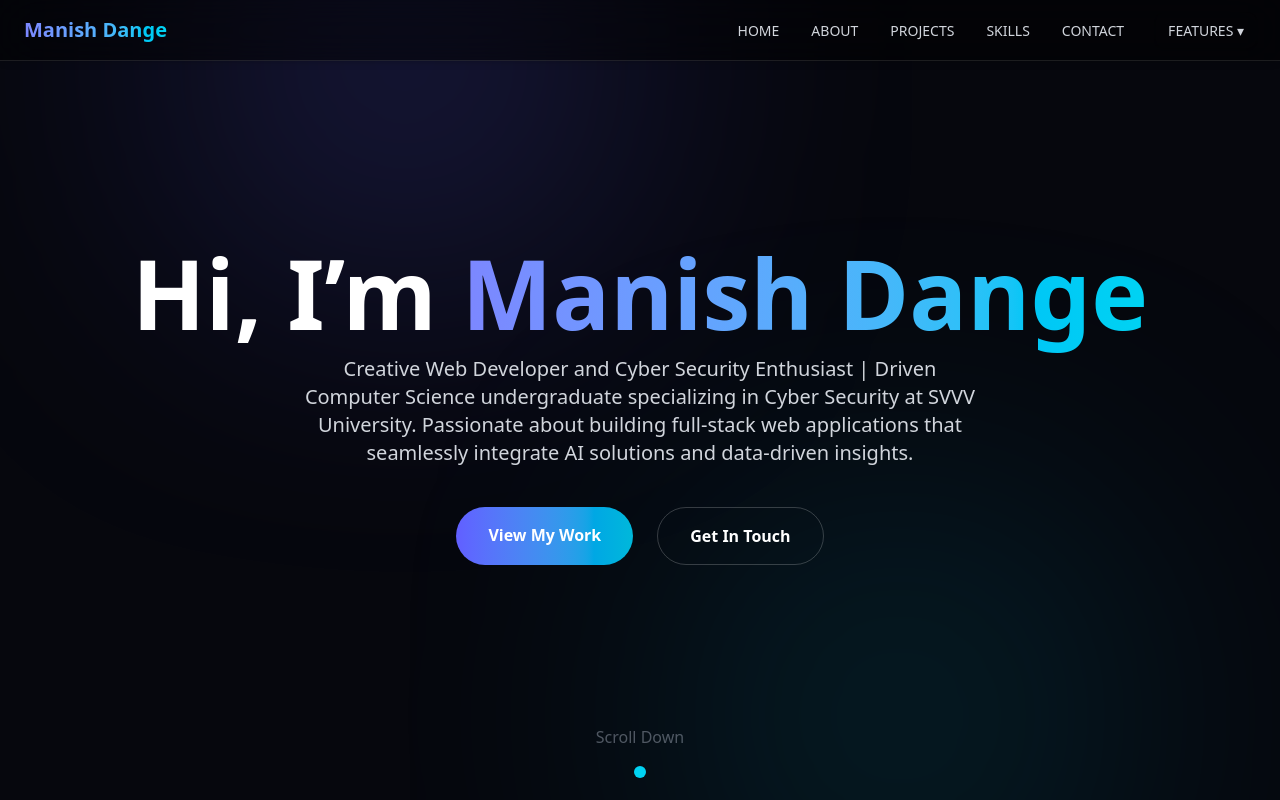
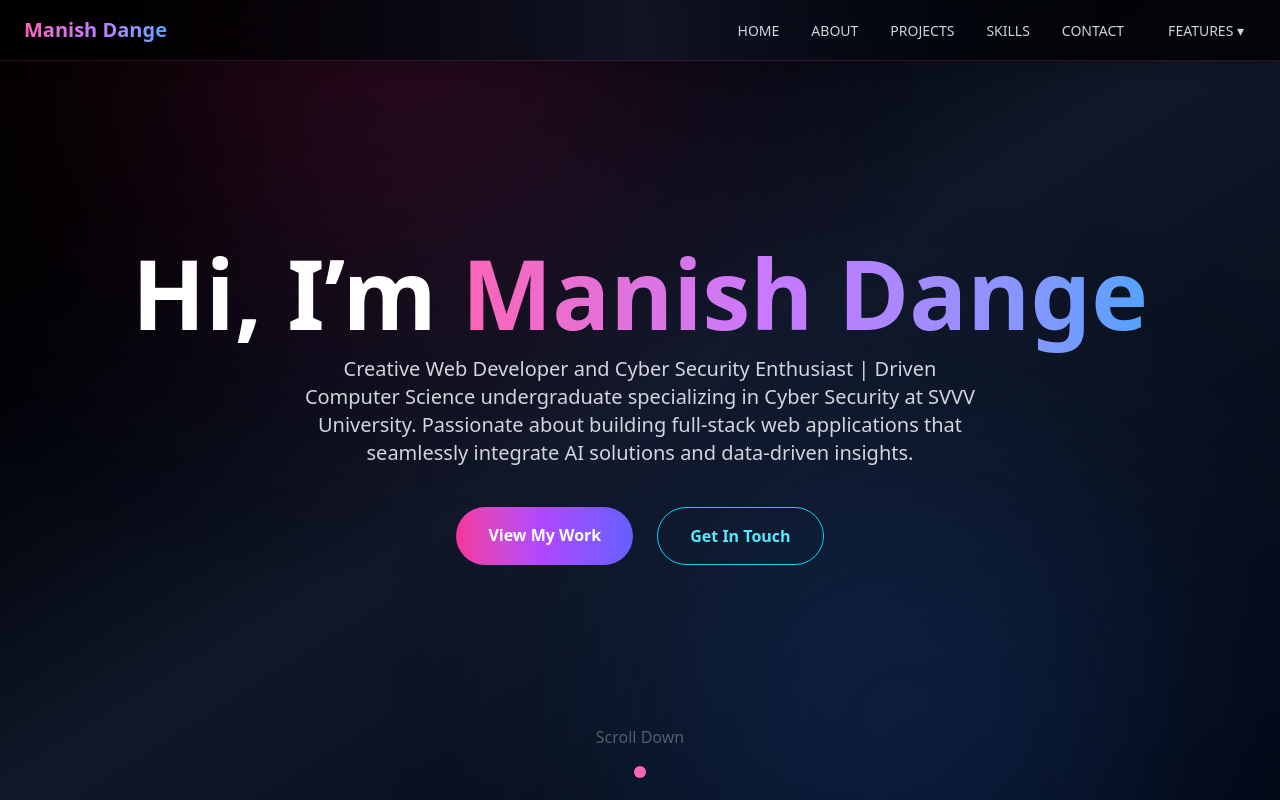
Before and after one commit to manish780386/Portfolio, a React (Vite) app: page / in a window 1280 px wide. Shown: the top 800 px of the page. Built offline with nearby package versions, Linux system fonts and the light colour scheme.

Commit message:
Updated project

```diff
--- a/src/App.jsx
+++ b/src/App.jsx
@@ -41,18 +41,29 @@ function Navbar() {
       initial={{ y: -100, opacity: 0 }}
       animate={{ y: 0, opacity: 1 }}
       transition={{ type: "spring", stiffness: 120, damping: 14 }}
-      className="fixed top-0 w-full z-50 bg-black/50 backdrop-blur-xl border-b border-white/10 shadow-md"
+      className="fixed top-0 w-full z-50
+      bg-gradient-to-r from-black/80 via-gray-900/80 to-black/80
+      backdrop-blur-xl border-b border-pink-500/20 shadow-lg"
     >
       <div className="max-w-7xl mx-auto px-6 py-4 flex justify-between items-center">
+
+        {/* LOGO */}
         <motion.span
-          className="text-xl font-black bg-gradient-to-r from-indigo-400 to-cyan-400 bg-clip-text text-transparent cursor-pointer"
-          whileHover={{ scale: 1.1, rotate: [0, 5, -5, 0] }}
+          className="text-xl font-black
+          bg-gradient-to-r from-pink-400 via-purple-400 to-blue-400
+          bg-clip-text text-transparent cursor-pointer"
+          whileHover={{
+            scale: 1.1,
+            rotate: [0, 5, -5, 0],
+            textShadow: "0px 0px 20px rgba(255,0,255,0.8)"
+          }}
           transition={{ type: "spring", stiffness: 300, damping: 12 }}
         >
           Manish Dange
         </motion.span>
 
         <div className="hidden md:flex gap-8 items-center">
+
           {links.map((l) => (
             <motion.div key={l}>
               <Link
@@ -60,12 +71,13 @@ function Navbar() {
                 smooth
                 offset={-80}
                 duration={600}
-                className="relative text-sm text-gray-300 cursor-pointer"
+                className="relative text-sm text-gray-300 cursor-pointer
+                hover:text-pink-400 transition duration-300"
               >
                 {l.toUpperCase()}
                 <motion.span
-                  layoutId="underline"
-                  className="absolute left-0 bottom-0 w-full h-[2px] bg-cyan-400 rounded"
+                  className="absolute left-0 -bottom-1 w-full h-[2px]
+                  bg-gradient-to-r from-pink-400 to-blue-400 rounded"
                   initial={{ scaleX: 0 }}
                   whileHover={{ scaleX: 1 }}
                   transition={{ type: "spring", stiffness: 300, damping: 20 }}
@@ -81,8 +93,15 @@ function Navbar() {
             onHoverEnd={() => setOpenFeatures(false)}
           >
             <motion.span
-              className="cursor-pointer text-sm text-gray-300 px-3 py-2 rounded-lg hover:text-cyan-400 hover:bg-white/10 shadow-sm transition-all"
-              whileHover={{ scale: 1.05, textShadow: "0 0 10px #00ffff" }}
+              className="cursor-pointer text-sm text-gray-300
+              px-3 py-2 rounded-lg
+              hover:text-pink-400
+              hover:bg-white/5
+              transition-all"
+              whileHover={{
+                scale: 1.05,
+                textShadow: "0 0 15px #ff00ff"
+              }}
             >
               FEATURES ▾
             </motion.span>
@@ -94,13 +113,18 @@ function Navbar() {
                   animate={{ opacity: 1, y: 0, scale: 1 }}
                   exit={{ opacity: 0, y: -20, scale: 0.95 }}
                   transition={{ type: "spring", stiffness: 260, damping: 20 }}
-                  className="absolute top-10 left-0 w-48 bg-[#0b0f1f] border border-white/10 rounded-xl overflow-hidden shadow-2xl"
+                  className="absolute top-10 left-0 w-48
+                  bg-gradient-to-b from-gray-900 to-black
+                  border border-pink-500/20
+                  rounded-xl overflow-hidden shadow-2xl"
                 >
                   <Link
                     to="experience"
                     smooth
                     offset={-80}
-                    className="block px-4 py-3 text-gray-300 hover:bg-white/5 hover:text-cyan-400 transition"
+                    className="block px-4 py-3 text-gray-300
+                    hover:bg-pink-500/10
+                    hover:text-pink-400 transition"
                   >
                     Experience
                   </Link>
@@ -108,7 +132,9 @@ function Navbar() {
                     to="certifications"
                     smooth
                     offset={-80}
-                    className="block px-4 py-3 text-gray-300 hover:bg-white/5 hover:text-cyan-400 transition"
+                    className="block px-4 py-3 text-gray-300
+                    hover:bg-blue-500/10
+                    hover:text-blue-400 transition"
                   >
                     Certifications
                   </Link>
@@ -116,6 +142,7 @@ function Navbar() {
               )}
             </AnimatePresence>
           </motion.div>
+
         </div>
       </div>
     </motion.nav>
@@ -124,21 +151,24 @@ function Navbar() {
 
 
 
-
 /* ================= HERO ================= */
 function Hero() {
   return (
-    <section id="home" className="min-h-screen flex flex-col items-center justify-center relative overflow-hidden">
+    <section
+      id="home"
+      className="min-h-screen flex flex-col items-center justify-center relative overflow-hidden
+      bg-gradient-to-br from-black via-gray-900 to-gray-950 text-white"
+    >
       {/* BACKGROUND BLUR CIRCLES */}
       <motion.div
         animate={{ x: [0, 200, 0], y: [0, -200, 0] }}
         transition={{ repeat: Infinity, duration: 20 }}
-        className="absolute w-96 h-96 bg-indigo-500/30 blur-[140px] rounded-full top-10 left-10"
+        className="absolute w-96 h-96 bg-pink-500/30 blur-[140px] rounded-full top-10 left-10"
       />
       <motion.div
         animate={{ x: [0, -200, 0], y: [0, 200, 0] }}
         transition={{ repeat: Infinity, duration: 25 }}
-        className="absolute w-96 h-96 bg-cyan-500/20 blur-[140px] rounded-full bottom-10 right-10"
+        className="absolute w-96 h-96 bg-blue-500/30 blur-[140px] rounded-full bottom-10 right-10"
       />
 
       {/* MAIN HERO CONTENT */}
@@ -152,10 +182,13 @@ function Hero() {
           className="text-6xl md:text-8xl font-black cursor-pointer"
           animate={{ y: [0, -10, 0, 10, 0] }}
           transition={{ repeat: Infinity, duration: 4, ease: "easeInOut" }}
-          whileHover={{ scale: 1.05, textShadow: "0px 0px 20px rgba(0,255,255,0.6)" }}
+          whileHover={{
+            scale: 1.05,
+            textShadow: "0px 0px 25px rgba(255,0,255,0.7)",
+          }}
         >
           Hi, I’m{" "}
-          <span className="bg-gradient-to-r from-indigo-400 to-cyan-400 bg-clip-text text-transparent">
+          <span className="bg-gradient-to-r from-pink-400 via-purple-400 to-blue-400 bg-clip-text text-transparent">
             Manish Dange
           </span>
         </motion.h1>
@@ -167,7 +200,10 @@ function Hero() {
           whileInView={{ opacity: 1, y: 0 }}
           transition={{ duration: 1, delay: 0.3 }}
         >
-          Creative Web Developer and Cyber Security Enthusiast | Driven Computer Science undergraduate specializing in  Cyber Security at SVVV University. Passionate about building full-stack web applications that seamlessly integrate AI solutions and data-driven insights.
+          Creative Web Developer and Cyber Security Enthusiast | Driven Computer
+          Science undergraduate specializing in Cyber Security at SVVV
+          University. Passionate about building full-stack web applications that
+          seamlessly integrate AI solutions and data-driven insights.
         </motion.p>
 
         {/* BUTTONS */}
@@ -177,17 +213,31 @@ function Hero() {
           whileInView={{ opacity: 1, y: 0 }}
           transition={{ duration: 1, delay: 0.5 }}
         >
+          {/* Primary Button */}
           <motion.a
             href="#projects"
-            whileHover={{ scale: 1.1, boxShadow: "0px 0px 20px rgba(0,255,255,0.6)" }}
-            className="px-8 py-4 rounded-full bg-gradient-to-r from-indigo-500 to-cyan-500 font-semibold text-white transition"
+            whileHover={{
+              scale: 1.1,
+              boxShadow: "0px 0px 30px rgba(255,0,255,0.6)",
+            }}
+            className="px-8 py-4 rounded-full
+            bg-gradient-to-r from-pink-500 via-purple-500 to-indigo-500
+            font-semibold text-white transition duration-300"
           >
             View My Work
           </motion.a>
+
+          {/* Secondary Button */}
           <motion.a
             href="#contact"
-            whileHover={{ scale: 1.1, boxShadow: "0px 0px 20px rgba(0,255,255,0.6)" }}
-            className="px-8 py-4 rounded-full border border-white/20 hover:bg-white/10 text-white font-semibold transition"
+            whileHover={{
+              scale: 1.1,
+              boxShadow: "0px 0px 30px rgba(0,255,255,0.6)",
+            }}
+            className="px-8 py-4 rounded-full
+            border border-cyan-400 text-cyan-300
+            hover:bg-cyan-400/10
+            font-semibold transition duration-300"
           >
             Get In Touch
           </motion.a>
@@ -200,9 +250,11 @@ function Hero() {
         animate={{ y: [0, 10, 0] }}
         transition={{ repeat: Infinity, duration: 1.5, ease: "easeInOut" }}
       >
-        <span className="text-gray-400 mb-2 animate-pulse">Scroll Down</span>
+        <span className="text-gray-400 mb-2 animate-pulse">
+          Scroll Down
+        </span>
         <motion.div
-          className="w-3 h-3 rounded-full bg-cyan-400"
+          className="w-3 h-3 rounded-full bg-pink-400"
           animate={{ y: [0, 10, 0] }}
           transition={{ repeat: Infinity, duration: 1.5, ease: "easeInOut" }}
         />
@@ -210,7 +262,6 @@ function Hero() {
     </section>
   );
 }
-
 
 /* ================= STATS ================= */
 function Stats() {
@@ -250,7 +301,7 @@ function Stats() {
 
 /* ================= ABOUT ================= */
 function About() {
-  const skills = ["Python","Java", "React","React Native", "JavaScript","TypeScript","HTML/CSS", "Django", "Cyber Security", "SQL", "Tailwind CSS",];
+  const skills = ["Python", "Java", "React", "React Native", "JavaScript", "TypeScript", "HTML/CSS", "Django", "Cyber Security", "SQL", "Tailwind CSS",];
   const colors = [
     "bg-blue-500/20 text-blue-300 border-blue-400/30",
     "bg-orange-500/20 text-orange-300 border-orange-400/30",
@@ -451,7 +502,7 @@ function Experience() {
 
 
 
-import { Award, Star,  } from "lucide-react";
+import { Award, Star, } from "lucide-react";
 
 /* ================= CERTIFICATIONS ================= */
 function Certifications() {
@@ -557,7 +608,16 @@ function Certifications() {
               href={c.url}
               target="_blank"
               rel="noopener noreferrer"
-              className="mt-4 inline-block px-6 py-2 rounded-full bg-gradient-to-r from-indigo-500 to-cyan-500 text-white font-semibold text-sm hover:scale-105 hover:shadow-lg transition-all"
+              className={`mt-4 inline-block px-6 py-2 rounded-full
+  text-white font-semibold text-sm
+  transition-all duration-300
+  hover:scale-110 hover:shadow-2xl
+  ${i % 3 === 0
+                  ? "bg-gradient-to-r from-pink-500 via-purple-500 to-indigo-500 hover:shadow-pink-500/40"
+                  : i % 3 === 1
+                    ? "bg-gradient-to-r from-blue-500 via-cyan-500 to-teal-400 hover:shadow-cyan-500/40"
+                    : "bg-gradient-to-r from-fuchsia-500 via-pink-500 to-rose-500 hover:shadow-rose-500/40"
+                }`}
             >
               View
             </a>
@@ -594,9 +654,22 @@ function Projects() {
     {
       name: "JobSt@ack",
       desc: "A modern Job Portal Web Application. Search Jobs,Apply Jobs,Save Jobs ,Track Applications, Manage Profile,Resume Builder,Premium Services,Admin Job Posting",
-      tech: ["React", "CSS","Python", "Django"],
+      tech: ["React", "CSS", "Python", "Django"],
       url: "https://github.com/manish780386/JobStack.git",
     },
+    {
+      name: "☕ Velvet Brew Café Website",
+      desc: "A visually appealing and user-friendly website for a local café, featuring a menu, online ordering, and reservation system using React, Tailwind CSS, and Framer Motion and add admin panel for manage the website",
+      tech: ["React", "Tailwind", "Python", "Django","Framer Motion","Three.js"],
+      url: "https://github.com/manish780386/Velvet-Brew-Cafe-Website.git",
+    },
+    {
+      name: "🌾 KisanMitra – Smart Farmer Assistant Platform",
+      desc: "A platform for farmers to access market information, sell their produce, and connect with potential buyers.",
+      tech: ["React", "TypeScript", "tailwind"],
+      url: "https://github.com/manish780386/-KisanMitra.git",
+    }
+
   ];
 
   return (
@@ -631,9 +704,19 @@ function Projects() {
               href={p.url}
               target="_blank"
               rel="noopener noreferrer"
-              className="mt-6 inline-block px-6 py-2 rounded-full bg-gradient-to-r from-indigo-500 to-cyan-500 text-white font-semibold text-sm hover:scale-105 hover:shadow-lg transition-all"
+              className="relative mt-6 inline-block px-6 py-2 rounded-full
+  font-semibold text-sm text-white
+  bg-gradient-to-r from-pink-500 via-purple-500 to-blue-500
+  transition-all duration-300
+  hover:scale-110 hover:shadow-[0_0_25px_rgba(255,0,255,0.6)]
+  overflow-hidden group"
             >
-              View Project
+              <span className="relative z-10">View Project</span>
+
+              {/* Shine Effect */}
+              <span className="absolute inset-0 bg-white/20
+  translate-x-[-100%] group-hover:translate-x-[100%]
+  transition-transform duration-700"></span>
             </a>
           </motion.div>
         ))}
```
Lines whose indentation alone changed are shown as unchanged.
